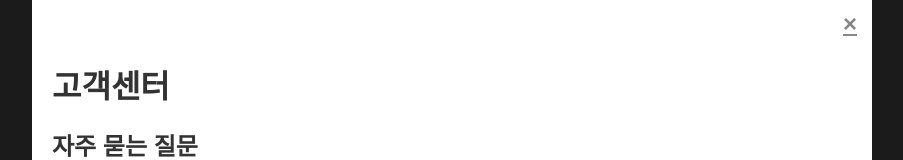
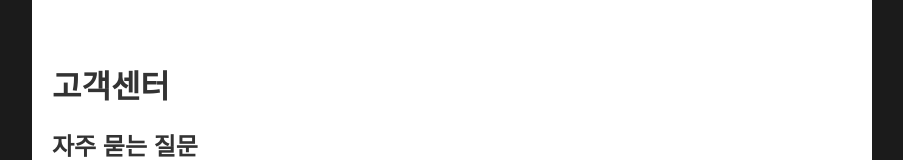
Before and after one commit to kang162002/fitshare, a React (Create React App) app: page /Customer in a window 1280 px wide. Shown: the top 160 px of the page, without its empty margins (188-1091 px from the left). Built offline with nearby package versions, Linux system fonts and the light colour scheme.

Commit message:
운동모달창 active상태 수정, 불필요 주석 및 코드 일부 삭제

```diff
--- a/src/errorPage/ErrorPage.js
+++ b/src/errorPage/ErrorPage.js
@@ -1,7 +1,4 @@
-// src/pages/ErrorPage.js
-import React from "react";
 import '../errorPage/ErrorPage.css';
-import MainEffect from "../mainRipple/MainEffect";
 import { Link } from "react-router";
 
 
@@ -15,8 +12,6 @@ function ErrorPage() {
         죄송합니다. 페이지를 찾을 수 없습니다.</h2>
       <p>페이지가 존재하지 않거나, 사용할 수 없는 페이지입니다.<br></br>
             입력하신 주소가 정확한지 다시 한 번 확인해주세요.</p>
-        {/* <a href="/" className="error-btn">메인으로 돌아가기</a> */}
-
       <Link to="/" className="error-btn error-link">메인으로 돌아가기</Link>
 
     </div>
--- a/src/fitshareAbout/AboutCompany.css
+++ b/src/fitshareAbout/AboutCompany.css
@@ -60,7 +60,6 @@
     border-radius: .4em;
     text-align: center;
     box-shadow:2px 2px 4px rgba(139, 139, 139, 0.603);
-    /* border: 1px solid #444; */
 }
 
 .value-box::after {
--- a/src/fitshareAbout/AboutCompany.js
+++ b/src/fitshareAbout/AboutCompany.js
@@ -1,5 +1,3 @@
-// src/pages/AboutCompany.js
-import React from "react";
 import "./AboutCompany.css";
 
 function AboutCompany() {
--- a/src/index.js
+++ b/src/index.js
@@ -7,19 +7,21 @@ import { BrowserRouter, useLocation } from 'react-router';
 
 const root = ReactDOM.createRoot(document.getElementById('root'));
 
-function ScrollTop(){
-  const {pathname} = useLocation();
+//페이지 이동시 항상 페이지 상단으로 이동하는 함수
+function ScrollTop() {
+  const { pathname } = useLocation();
 
-  useEffect(()=>{
-    window.scrollTo(0,0);
-  },[pathname]);
+  useEffect(() => {
+    window.scrollTo(0, 0);
+  }, [pathname]);
 
   return null;
 }
+
 root.render(
   <BrowserRouter>
-  <ScrollTop/>
-   <App />
+    <ScrollTop />
+    <App />
   </BrowserRouter>
 
 
--- a/src/mainRipple/MainEffect.js
+++ b/src/mainRipple/MainEffect.js
@@ -1,6 +1,6 @@
-import React from "react";
 import "./MainEffect.css";
 
+// 마우스 클릭시 동그라미 효과(메인화면에서만)
 function MainEffect({x,y,id}) {
 
 
@@ -11,7 +11,6 @@ function MainEffect({x,y,id}) {
       style={{
         left: `${x - 5}px`,
         top: `${y - 5}px`,
-        // animation: "rippleEffect 0.6s ease-out forwards",
       }}
     />
   );
--- a/src/mainScreen/Customer.js
+++ b/src/mainScreen/Customer.js
@@ -1,8 +1,6 @@
 // React에서 상태를 사용하기 위해 useState 훅 import
 import { useState } from "react";
 import "./Customer.css"; // 고객센터 전용 스타일
-import { Link } from "react-router";
-import React from "react";
 
 // 고객센터 컴포넌트 정의
 function Customer() {
@@ -17,17 +15,7 @@ function Customer() {
 
   return (
     <div className="customer-center">
-      {" "}
       {/* 전체 고객센터 박스 컨테이너 */}
-      {/* 오른쪽 상단에 닫기 버튼 (×) */}
-      <Link
-        to={"/"}
-        className="customer-close-button"
-        onClick={handleClose}
-        aria-label="닫기"
-      >
-        ×
-      </Link>
       {/* 고객센터 메인 제목 */}
       <h1>고객센터</h1>
       {/* 자주 묻는 질문 섹션 */}
--- a/src/mainSplash/MainSplash.js
+++ b/src/mainSplash/MainSplash.js
@@ -1,7 +1,8 @@
-import React, { useEffect, useState } from "react";
+import { useEffect, useState } from "react";
 import "../mainScreen/MainScreen.css";
 
 function MainSplash({ onFinish = () => { } }) {
+  // 서서히 사라지는 효과 Boolean
   const [fadeOut, setFadeOut] = useState(false);
 
   useEffect(() => {
@@ -17,12 +18,10 @@ function MainSplash({ onFinish = () => { } }) {
   return (
     <div className={`mainScreen-Splash${fadeOut ? " fade-out" : ""}`}>
       <h1 className="mainScreen-splash-text">
-        {/* Loading<span className="main-dots">...</span> */}
         <img
           src="/images/mainImage/Fitlogo2.png"
           width="470"
           height="400"
-          // alt="Logo"
         />
       </h1>
     </div>
--- a/src/workout/components/WorkoutModal.css
+++ b/src/workout/components/WorkoutModal.css
@@ -75,7 +75,7 @@
 .workout-tab {
     padding: 0.5rem 1rem;
     border: none;
-    background-color: #636363;
+    background-color: #8d8d8d;
     color: #fff;
     border-radius: 8px;
     cursor: pointer;
@@ -88,6 +88,11 @@
 
 .workout-tab.active {
     background-color: #6d6d6d;
+}
+
+.workout-active {
+    background-color: #5a5a5a;
+    cursor: default;
 }
 
 .workout-tab-content {
```
Also changed, not shown: src/App.js (+0 -21 lines), src/workout/Workout_aero.js (+14 -8 lines), src/workout/components/WorkoutModal.js (+5 -37 lines).
